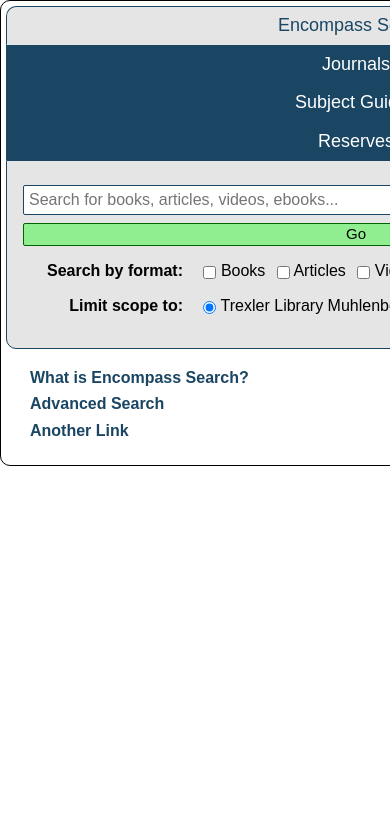
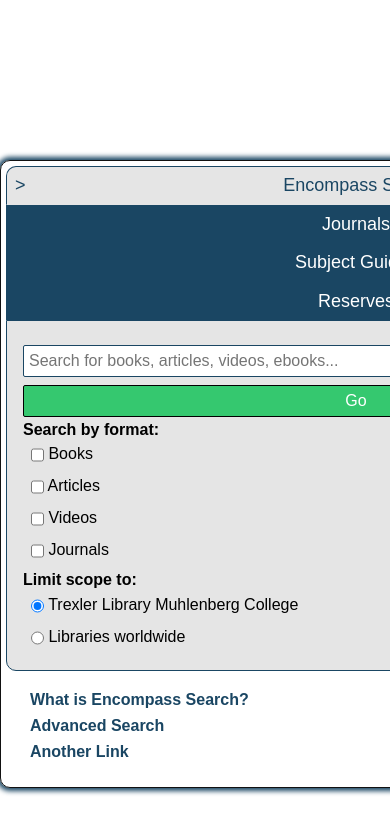
Before and after one commit to TrexlerLibrary/worldcat-discovery-searchbox, a website: page index.html in a window 390 px wide. Shown: the top 834 px of the page. Drawn offline with nearby package versions, Linux system fonts and the light colour scheme.

Commit message:
some cleanup

```diff
--- a/css/beetbox.css
+++ b/css/beetbox.css
@@ -2,13 +2,17 @@
   box-sizing: border-box;
 }
 .beetbox {
-  border: 1px solid #000;
+  border: 1px solid #111111;
   border-radius: 10px;
   font-family: 'Arial', sans-serif;
   font-size: 16px;
   padding: 5px;
   margin: auto;
+  margin-top: 10em;
   width: 700px;
+}
+.beetbox-shadow {
+  box-shadow: 0 0 5px 3px #1a4663;
 }
 .bb-content {
   background-color: #fff;
@@ -17,9 +21,6 @@
 }
 .bb-active {
   display: block;
-}
-.bb-nav {
-  width: 100%;
 }
 .bb-nav a {
   display: inline-block;
@@ -33,6 +34,12 @@
 }
 .bb-nav .active a {
   color: #1a4663;
+}
+@media screen and (max-width: 768px) {
+  .bb-nav .active a:before {
+    content: '>';
+    float: left;
+  }
 }
 .bb-nav ul {
   background-color: #fff;
@@ -73,33 +80,39 @@
   margin: 0;
   padding: 1em;
 }
-.bb-search input,
-.bb-search select,
-.bb-search button {
+.bb-form input[type="text"],
+.bb-form select,
+.bb-form button {
   border-radius: 2px;
+}
+.bb-form input[type="text"]:focus,
+.bb-form select:focus,
+.bb-form button:focus {
+  box-shadow: 0 0 5px 2px #53a0d2;
+  outline: none;
+}
+.bb-body input,
+.bb-body button,
+.bb-body select {
+  height: 2em;
 }
 .bb-body input[type="text"] {
   border: 1px solid #1a4663;
-  font-family: 'Arial';
   font-weight: 100;
   padding: 5px;
   width: 75%;
 }
 @media screen and (max-width: 768px) {
   .bb-body input[type="text"] {
-    margin: .5em auto;
+    margin: 0.5em auto;
     width: 100%;
   }
 }
-.bb-body input[type="text"]:focus {
-  box-shadow: 0 0 5px 2px lightblue;
-  outline: none;
-}
 .bb-btn {
-  border: 1px solid black;
+  background-color: #35c86f;
+  border: 1px solid #000000;
+  color: #ffffff;
   cursor: pointer;
-  font-size: 15px;
-  line-height: 1.25em;
   vertical-align: bottom;
 }
 @media screen and (max-width: 768px) {
@@ -108,33 +121,28 @@
     width: 100%;
   }
 }
-.bb-btn-green {
-  background-color: lightgreen;
-  border-color: darkgreen;
-}
-/**
- *  fieldsets
- */
-.bb-field {
-  border: none;
-  padding: 5px 10px;
-}
-.bb-field label {
-  cursor: pointer;
-}
 .bb-options {
+  margin: 0;
   padding: 0;
 }
-.bb-options li,
-.bb-options lh {
-  display: inline-block;
+@media screen and (max-width: 768px) {
+  .bb-options {
+    margin-top: 0.25em;
+  }
 }
 .bb-options label {
   cursor: pointer;
 }
 .bb-opt,
 .bb-opt-header {
+  display: inline-block;
   vertical-align: middle;
+}
+@media screen and (max-width: 768px) {
+  .bb-opt,
+  .bb-opt-header {
+    display: block;
+  }
 }
 .bb-opt {
   list-style-type: none;
@@ -146,6 +154,17 @@
   margin-right: 1em;
   width: 10em;
 }
+@media screen and (max-width: 768px) {
+  .bb-opt-header {
+    text-align: left;
+    width: auto;
+  }
+}
+@media screen and (max-width: 768px) {
+  .bb-opt {
+    margin-left: 0.5em;
+  }
+}
 .bb-opt label {
   cursor: pointer;
 }
@@ -153,16 +172,20 @@
 label input[type="radio"] {
   vertical-align: middle;
 }
-.bb-search select {
-  border: 1px solid #1a4663;
+.bb-form select {
+  border: 1px solid #e5e5e5;
   display: inline-block;
   height: 30px;
   margin-bottom: 0;
   vertical-align: middle;
 }
 @media screen and (max-width: 768px) {
-  .bb-search select {
+  .bb-form select {
+    display: block;
     width: 100%;
+  }
+  .bb-form select + button {
+    margin-top: 0.5em;
   }
 }
 .bb-help-text {
@@ -203,7 +226,7 @@
 }
 .bb-footer a {
   color: #1a4663;
-  font-weight: 900;
+  font-weight: bold;
   text-decoration: none;
 }
 .bb-footer a:hover {
--- a/gulpfile.js
+++ b/gulpfile.js
@@ -24,7 +24,7 @@
 })
 
 gulp.task('watch', function () {
-  gulp.watch('./less/**/*.less', ['build'])
+  gulp.watch('./less/**/*.less', ['lessify'])
 })
 
 gulp.task('build', ['lessify', 'minify'])
--- a/index.html
+++ b/index.html
@@ -9,7 +9,7 @@
     <title>Search Boxin'</title>
   </head>
   <body>
-    <div class="beetbox">
+    <div class="beetbox beetbox-shadow">
       <!-- tab headers -->
       <nav class="bb-nav">
         <ul>
@@ -25,13 +25,7 @@
         <div id="beetbox-1" class="bb-content bb-active">
 
           <div class="bb-body">
-            <!-- first tab's content -->
-            <form class="bb-search" action="http://muhlenberg.on.worldcat.org/search" method="get">
-              <!-- <select name="_queryString">
-                <option value="">Keyword</option>
-                <option value="ti:">Title</option>
-                <option value="au:">Author</option>
-              </select> -->
+            <form class="bb-form" action="http://muhlenberg.on.worldcat.org/search" method="get">
               <input type="text" name="queryString" placeholder="Search for books, articles, videos, ebooks..." />
               <button class="bb-btn bb-btn-green" type="submit">Go</button>
 
@@ -93,7 +87,7 @@
 
         <div id="beetbox-2" class="bb-content">
           <div class="bb-body">
-            <form class="bb-search" action="" method="get">
+            <form class="bb-form" action="" method="get">
               <span class="bb-help-text">
                 Browse online journal titles by subject
               </span>
@@ -104,7 +98,7 @@
               <button class="bb-btn bb-btn-green" type="submit">Go</button>
             </form>
               <hr>
-            <form class="bb-search" action="" method="get">
+            <form class="bb-form" action="" method="get">
               <span class="bb-help-text">
                 Find journals by title or ISSN
               </span>
@@ -135,7 +129,7 @@
 
         <div id="beetbox-4" class="bb-content">
           <div class="bb-body">
-            <form class="bb-search" action="http://muhlenberg.on.worldcat.org/courseReserves/search" method="get">
+            <form class="bb-form" action="http://muhlenberg.on.worldcat.org/courseReserves/search" method="get">
               <select name="courseSearchField">
                 <option value="courseName">Course Name</option>
                 <option value="instructorName">Instructor Name</option>
@@ -143,7 +137,7 @@
                 <option value="prefix">Course Prefix</option>
               </select>
               <input type="text" name="courseQuery">
-              <button class="bb-btn bb-btn-green" type="submit">Go</button>
+              <button class="bb-btn" type="submit">Go</button>
             </form>
           </div>
           <div class="bb-footer">
--- a/less/includes/sections/form.less
+++ b/less/includes/sections/form.less
@@ -1,43 +1,47 @@
 .bb-body {
-  background-color: @tab-content-bg-color;
-  border: 1px solid @theme-secondary;
+  background-color: @active-content-bg-color;
+  border: 1px solid @theme-primary;
   border-radius: 0 0 @box-border-radius @box-border-radius;
   margin: 0;
   padding: 1em;
 }
 
-.bb-search {
-  input,
+.bb-form {
+  input[type="text"],
   select,
   button {
     border-radius: @form-element-border-radius;
+
+    &:focus {
+      box-shadow: 0 0 5px 2px lighten(@theme-primary, 33%);
+      outline: none;
+    }
   }
 }
 
-.bb-body input[type="text"] {
-  border: 1px solid @theme-secondary;
-  font-family: 'Arial';
-  // font-size: 1.2em;
+.bb-body {
+  input, button, select {
+    height: @element-base-height;
+  }
+
+  input[type="text"] {
+    border: 1px solid @theme-primary;
     font-weight: 100;
     padding: 5px;
     width: 75%;
 
     .display-small({
-    margin: .5em auto;
+      margin: (@form-element-margin * 2) auto;
       width: 100%;
     });
   }
-
-.bb-body input[type="text"]:focus {
-  box-shadow: 0 0 5px 2px lightblue;
-  outline: none;
 }
 
 .bb-btn {
-  border: 1px solid black;
+  background-color: @button-bg-color;
+  border: 1px solid @button-border-color;
+  color: @button-text-color;
   cursor: pointer;
-  font-size: 15px;
-  line-height: 1.25em;
   vertical-align: bottom;
 
   .display-small({
@@ -46,30 +50,13 @@
   });
 }
 
-.bb-btn-green {
-  background-color: lightgreen;
-  border-color: darkgreen;
-}
+.bb-options {
+  margin: 0;
+  padding: 0;
 
-/**
- *  fieldsets
- */
-
-.bb-field {
-  border: none;
-  padding: 5px 10px;
-}
-
-.bb-field label {
-  cursor: pointer;
-}
-
-.bb-options {
-  padding:0;
-
-  li, lh {
-    display: inline-block;
-  }
+  .display-small({
+    margin-top: @form-element-margin;
+  });
 
   label {
     cursor: pointer;
@@ -77,7 +64,12 @@
 }
 
 .bb-opt, .bb-opt-header {
+  display: inline-block;
   vertical-align: middle;
+
+  .display-small({
+    display: block;
+  });
 }
 
 .bb-opt {
@@ -88,8 +80,17 @@
     font-weight: bold;
     text-align: right;
     margin-right: 1em;
-    width: 10em;
+    width: @opt-header-width;
+
+    .display-small({
+      text-align: left;
+      width: auto;
+    });
   }
+
+  .display-small({
+    margin-left: @form-element-margin * 2;
+  });
 
   label {
     cursor: pointer;
@@ -103,21 +104,33 @@
   }
 }
 
-.bb-search select {
+.bb-form select {
   border: 1px solid @theme-secondary;
   display: inline-block;
-  // font-size: 25px;
   height: 30px;
   margin-bottom: 0;
   vertical-align: middle;
 
   .display-small({
+    display: block;
     width: 100%;
+
+    + button {
+      // the text input is providing @form-element-margin
+      // for top and bottom. to make up this difference
+      // when only using a select and a button, we'll add
+      // it to the top of the button, since that's easily
+      // target-able.
+      //
+      // multiplying by 2 adds margin that would have
+      // come from bottom of the select element
+      margin-top: @form-element-margin * 2;
+    }
   });
 }
 
 .bb-help-text {
-  color: @theme-secondary;
+  color: @theme-primary;
   display: block;
   font-weight: 100;
   padding: .25em;
--- a/less/includes/sections/skeleton.less
+++ b/less/includes/sections/skeleton.less
@@ -3,14 +3,18 @@
 }
 
 .beetbox {
-  border: 1px solid #000;
+  border: 1px solid @black;
   border-radius: @box-border-radius;
   font-family: @main-font-family;
   font-size: @base-font-size;
-  padding: 5px;
+  padding: @beetbox-padding;
+  margin: auto;
+  margin-top: 10em;
+  width: 700px;
+}
 
-  margin: auto;
-  width: 700px;
+.beetbox-shadow {
+  box-shadow: 0 0 5px 3px @theme-primary;
 }
 
 .bb-content {
```
Also changed, not shown: less/includes/colors.less (+12 -6 lines), less/includes/sections/footer.less (+11 -11 lines), less/includes/sections/tabs.less (+9 -5 lines), less/includes/sizes.less (+8 -0 lines), css/beetbox.min.css, less/includes/mixins.less (line endings or trailing spaces). Lines whose indentation alone changed are shown as unchanged.
